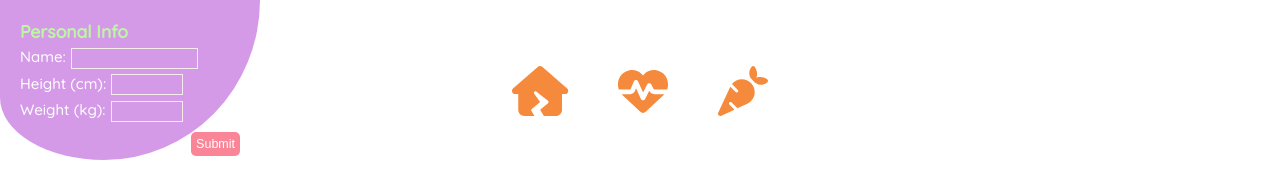
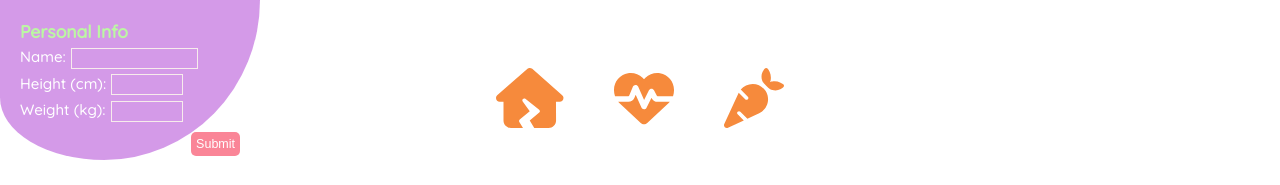
Before and after one commit to cristiansot/React-App-V2, a React (Create React App) app: page / in a window 1280 px wide. Shown: the top 185 px of the page. Built offline with nearby package versions, Linux system fonts and the light colour scheme; no server answers.

Commit message:
Add hover effect to NavBar and minor update on Activity and User Info styling
- Add <ul> <li> elements on NavBar.js

```diff
--- a/src/components/NavBar.js
+++ b/src/components/NavBar.js
@@ -10,23 +10,25 @@ import { Link } from 'react-router-dom';
 function NavBar() {
   return (
     <nav className="navbar">
-      <div className="home-nav">
+      <ul>
+        <li className="home-nav" title="Homepage">
           <Link to="/" className="nav-item">
             <FontAwesomeIcon icon={faHouseCrack} />
           </Link>
-      </div>
+        </li>
 
-      <div className="activity-log-nav nav-item">
+        <li className="activity-log-nav" title="Activity Log">
           <Link to="/activity-log" className="nav-item">
             <FontAwesomeIcon icon={faHeartPulse} />
           </Link>
-      </div>
+        </li>
 
-      <div className="nutrition-log-nav">
+        <li className="nutrition-log-nav" title="Nutrition Log">
           <Link to="/nutrition-log" className="nav-item">
             <FontAwesomeIcon icon={faCarrot} />
           </Link>
-      </div>
+        </li>
+      </ul>
     </nav>
   );
 }
--- a/src/css/Activity.css
+++ b/src/css/Activity.css
@@ -75,7 +75,7 @@ html {
   gap: 2rem;
   border: 0.2rem solid #d59ce8;
   padding: 2rem;
-  width: 70%;
+  width: 75%;
   border-radius: 1.5rem;
   background-color: #f5f7fa;
 }
--- a/src/css/NavBar.css
+++ b/src/css/NavBar.css
@@ -11,9 +11,23 @@ body {
   align-items: center;
 }
 
+ul {
+  display: flex;
+  flex-direction: row;
+  gap: 5rem;
+}
+
+li {
+  list-style-type: none;
+}
+
 .nav-item {
-  font-size: 5rem;
+  font-size: 6rem;
   background-color: transparent;
   border: none;
   color: #f68a3c;
 }
+
+li:hover {
+  transform: scale(1.5);
+}
--- a/src/css/UserInfo.css
+++ b/src/css/UserInfo.css
@@ -61,6 +61,7 @@ legend {
 .user-info h2 {
   font-size: 2rem;
   font-weight: 600;
+  margin: 0;
 }
 
 .user-info p {
```
Also changed, not shown: src/activityService.js (deleted, +0 -35 lines). Lines whose indentation alone changed are shown as unchanged.
